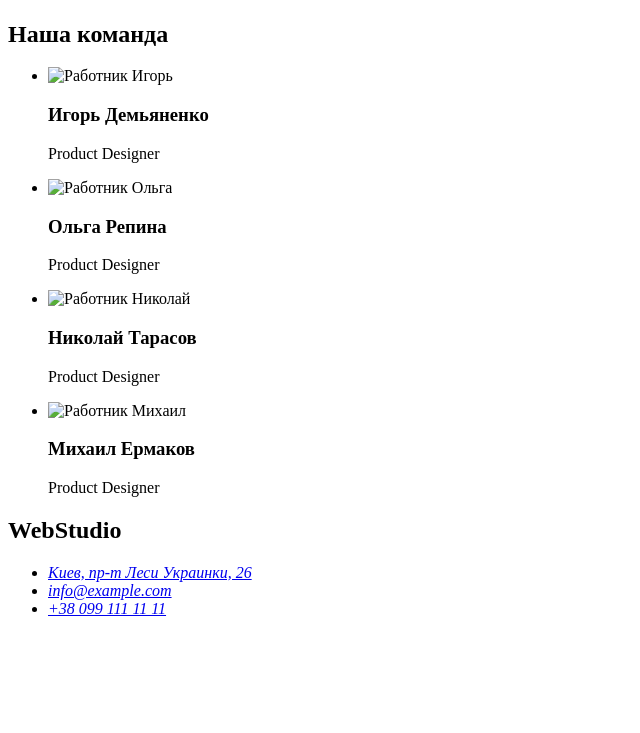
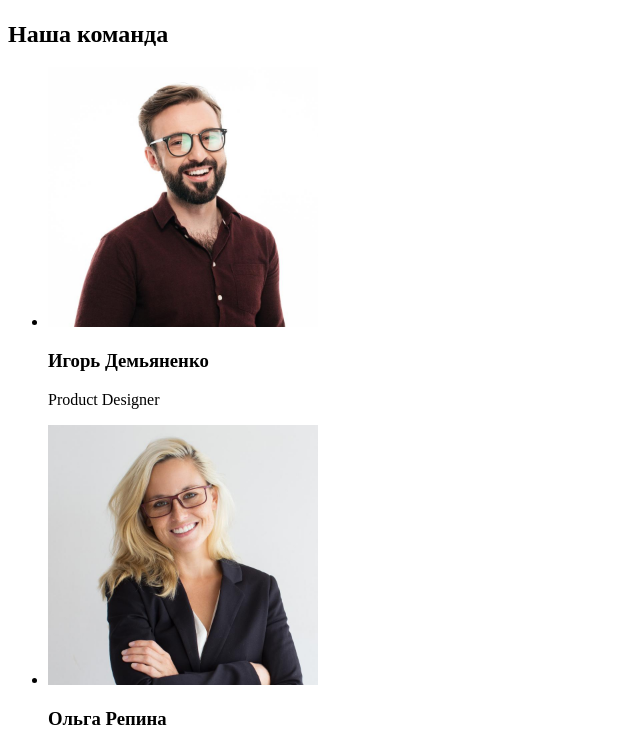
Before and after one commit to Dapelex/-my-Home-work-1, a plain HTML site: page index.html in a window 1280 px wide. Shown: the part 1450-2183 px from the top of the page, without its empty margins (0-640 px from the left). Before the commit the page ends 2084 px from the top, so only its background shows below. Drawn offline with Linux system fonts and the light colour scheme; the site is published under a folder, as on GitHub Pages, so addresses that start at the root find nothing.

Commit message:
home work

```diff
--- a/index.html
+++ b/index.html
@@ -55,7 +55,7 @@
             <h2>Чем мы занимаемся</h2>
             <ul>
                 <li>
-                    <img src="./img/work-on-keybord.jpg" alt="написание тукста"
+                    <img src="./img/work-on-keybord.jpg" alt="написание текста"
                     width="370"
                     height="294">
                 </li>
@@ -75,29 +75,30 @@
             <h2>Наша команда</h2>
             <ul>
                 <li>
-                    <img src="/img/worker-1.jpg" alt="Работник Игорь"
+                    <img src="./img/worker-1.jpg" alt="Работник Игорь"
                     width="270"
                     height="260">
                     <h3>Игорь Демьяненко</h3>
                     <p lang="en">Product Designer</p>
+
                 </li>
                 <li>
-                    <img src="/img/worker-2.jpg" alt="Работник Ольга"
+                    <img src="./img/worker-2.jpg" alt="Работник Ольга"
                     width="270"
                     height="260">
                     <h3>Ольга Репина</h3>
                     <p lang="en">Product Designer</p>
                 </li>
                 <li>
-                    <img src="/img/worker-3.jpg" alt="Работник Николай"
+                    <img src="./img/worker-3.jpg" alt="Работник Николай"
                     width="270"
                     height="260">
                     <h3>Николай Тарасов</h3>
                     <p lang="en">Product Designer</p>
                 </li>
                 <li>
-                    <img src="/img/worker-4.jpg" alt="Работник Михаил"
-                    width="270"
+                   <img src="./img/worker-4.jpg" alt="Работник Михаил"
+                   width="270"
                     height="260">
                     <h3>Михаил Ермаков</h3>
                     <p lang="en">Product Designer</p>
```
